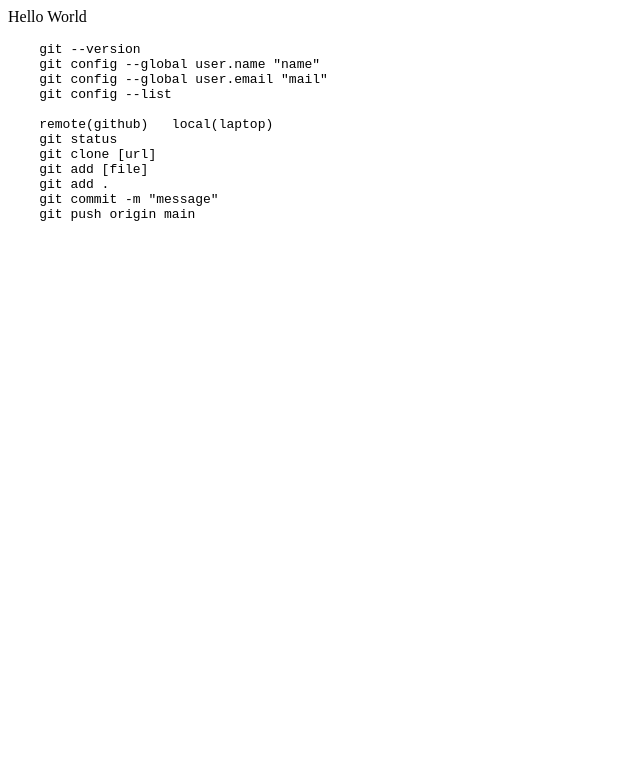
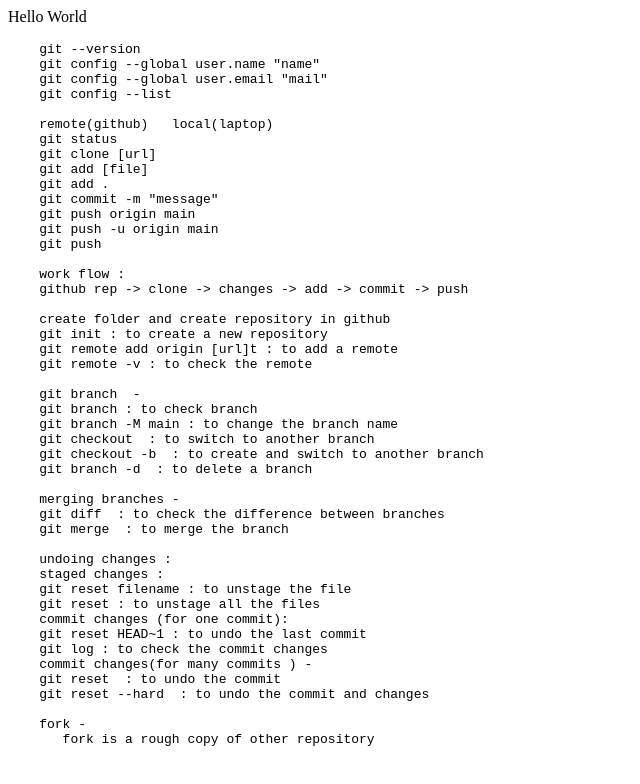
Before and after one commit to Pujithabalaga/repository1, a plain HTML site: page index.html in a window 1280 px wide. Shown: the whole page, without its empty margins (0-640 px from the left). Drawn offline with Linux system fonts and the light colour scheme.

Commit message:
add some more information

```diff
--- a/index.html
+++ b/index.html
@@ -12,4 +12,39 @@
     git add .
     git commit -m "message"
     git push origin main
+    git push -u origin main
+    git push
+
+    work flow :
+    github rep -> clone -> changes -> add -> commit -> push
+
+    create folder and create repository in github
+    git init : to create a new repository
+    git remote add origin [url]t : to add a remote
+    git remote -v : to check the remote
+
+    git branch  -
+    git branch : to check branch
+    git branch -M main : to change the branch name
+    git checkout <branch> : to switch to another branch
+    git checkout -b <branch> : to create and switch to another branch
+    git branch -d <branch> : to delete a branch
+
+    merging branches -
+    git diff <branch name> : to check the difference between branches
+    git merge <branch name> : to merge the branch
+
+    undoing changes :
+    staged changes :
+    git reset filename : to unstage the file
+    git reset : to unstage all the files
+    commit changes (for one commit):
+    git reset HEAD~1 : to undo the last commit
+    git log : to check the commit changes
+    commit changes(for many commits ) -
+    git reset <commit hash> : to undo the commit
+    git reset --hard <commit hash> : to undo the commit and changes
+
+    fork -
+       fork is a rough copy of other repository
 </pre>
```
